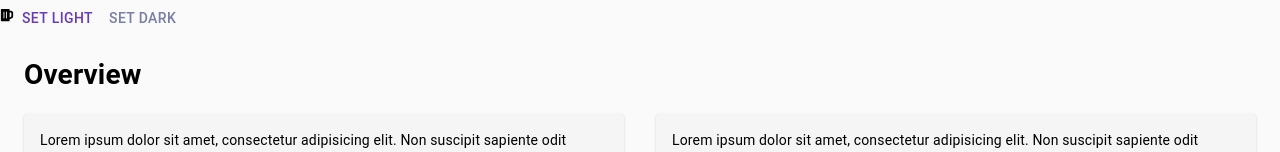
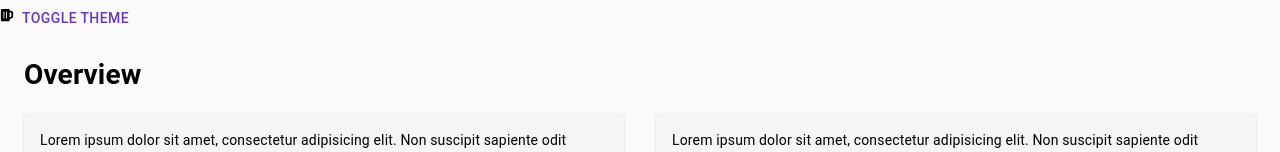
Before and after one commit to MarcusMingoransi/react-redux-boilerplate, a React (Create React App) app in the folder app/: page /example in a window 1280 px wide. Shown: the top 152 px of the page. Built offline with nearby package versions, Linux system fonts and the light colour scheme; no server answers; the HTML template or start-up script is replaced by a standard one.

Commit message:
feat: Switch toogle theme redux to context api

```diff
--- a/app/package.json
+++ b/app/package.json
@@ -14,7 +14,6 @@
     "@types/react-dom": "^16.9.0",
     "@types/react-router": "^5.1.8",
     "axios": "^0.20.0",
-    "babel-jest": "^26.6.3",
     "connected-react-router": "^6.8.0",
     "grommet": "^2.14.0",
     "history": "^5.0.0",
@@ -32,7 +31,7 @@
     "react-scripts": "3.4.1",
     "redux": "^4.0.5",
     "styled-components": "^5.1.1",
-    "typescript": "~3.7.2"
+    "typescript": "3.8.0"
   },
   "scripts": {
     "start": "react-scripts start",
@@ -85,7 +84,6 @@
     "eslint-plugin-react-hooks": "^4.2.0",
     "prettier": "^2.2.1",
     "react-test-renderer": "^17.0.1",
-    "jest": "^26.6.3",
     "ts-jest": "^26.5.4"
   }
 }
--- a/app/src/modules/shared/Example/Example.tsx
+++ b/app/src/modules/shared/Example/Example.tsx
@@ -1,4 +1,4 @@
-import React, { useState, lazy, Suspense } from 'react'
+import React, { useState, lazy, Suspense, useContext } from 'react'
 import { useSelector, useDispatch } from 'react-redux'
 import { CLICK_SET_THEME } from '../../../store/types'
 
@@ -16,28 +16,18 @@ import {
 } from '@material-ui/core'
 import ExampleTable from './ExampleTable'
 import { FaBeer } from 'react-icons/fa'
+import { AppContext } from '../../../routes/AppContext'
 
 const Example = () => {
-  const themeReducer = useSelector((state: any) => state.themeReducer)
-  console.log('themeReducer', themeReducer)
-  const dispatch = useDispatch()
+  const { theme, toggleTheme } = useContext(AppContext)
 
   const [shared] = useTranslation()
 
   return (
     <>
       <FaBeer />
-      <Button
-        color='primary'
-        onClick={() => dispatch({ type: CLICK_SET_THEME, theme: true })}
-      >
-        Set Light
-      </Button>
-      <Button
-        color='secondary'
-        onClick={() => dispatch({ type: CLICK_SET_THEME, theme: false })}
-      >
-        Set Dark
+      <Button color='primary' onClick={toggleTheme}>
+        Toggle Theme
       </Button>
 
       <Container fixed>
--- a/app/src/modules/shared/Home/Home.tsx
+++ b/app/src/modules/shared/Home/Home.tsx
@@ -8,8 +8,8 @@ import { useTranslation } from 'react-i18next'
 const Button = lazy(() => import('../../../shared/components/Button'))
 
 const Home = () => {
-  const counterReducer = useSelector(state => state.counterReducer)
-  const themeReducer = useSelector(state => state.themeReducer)
+  const counterReducer = useSelector((state: any) => state.counterReducer)
+  const themeReducer = useSelector((state: any) => state.themeReducer)
   console.log('themeReducer', themeReducer)
   const dispatch = useDispatch()
   const [count, setCount] = useState(0)
--- /dev/null
+++ b/app/src/routes/AppContext.tsx
@@ -0,0 +1,10 @@
+import React from 'react'
+import { themeLight } from '../shared/Theme'
+
+export const AppContext = React.createContext({
+  theme: {
+    currentTheme: themeLight,
+    themeName: 'light',
+  },
+  toggleTheme: () => {},
+})
--- a/app/src/routes/index.tsx
+++ b/app/src/routes/index.tsx
@@ -1,19 +1,30 @@
-import React, { Suspense, lazy } from 'react'
+import React, { Suspense, lazy, useState } from 'react'
 import { Route, Switch } from 'react-router'
 import { MuiThemeProvider, CssBaseline } from '@material-ui/core'
-import { useSelector } from 'react-redux'
 import { themeLight, themeDark } from '../shared/Theme'
+import { AppContext } from './AppContext'
 
 const Home = lazy(() => import('../modules/shared/Home'))
 const NoMatch = lazy(() => import('../modules/shared/NoMatch'))
 const Example = lazy(() => import('../modules/shared/Example'))
 
 const RoutesTheme = () => {
-  const themeReducer = useSelector((state: any) => state.themeReducer)
-  console.log('Routes: themeReducer', themeReducer)
+  const [theme, setTheme] = useState({
+    currentTheme: themeLight,
+    themeName: 'light',
+  })
+
+  const toggleTheme = () => {
+    theme.themeName === 'light'
+      ? setTheme({ currentTheme: themeDark, themeName: 'dark' })
+      : setTheme({ currentTheme: themeLight, themeName: 'light' })
+  }
 
   return (
-    <MuiThemeProvider theme={themeReducer ? themeLight : themeDark}>
+    <AppContext.Provider value={{ theme: theme, toggleTheme: toggleTheme }}>
+      <MuiThemeProvider
+        theme={theme.themeName === 'light' ? themeLight : themeDark}
+      >
         <CssBaseline />
         <Suspense fallback='loading'>
           <Switch>
@@ -23,6 +34,7 @@ const RoutesTheme = () => {
           </Switch>
         </Suspense>
       </MuiThemeProvider>
+    </AppContext.Provider>
   )
 }
 
```
Also changed, not shown: 2 other files (tests, documents, lock files or other folders). Lines whose indentation alone changed are shown as unchanged.
